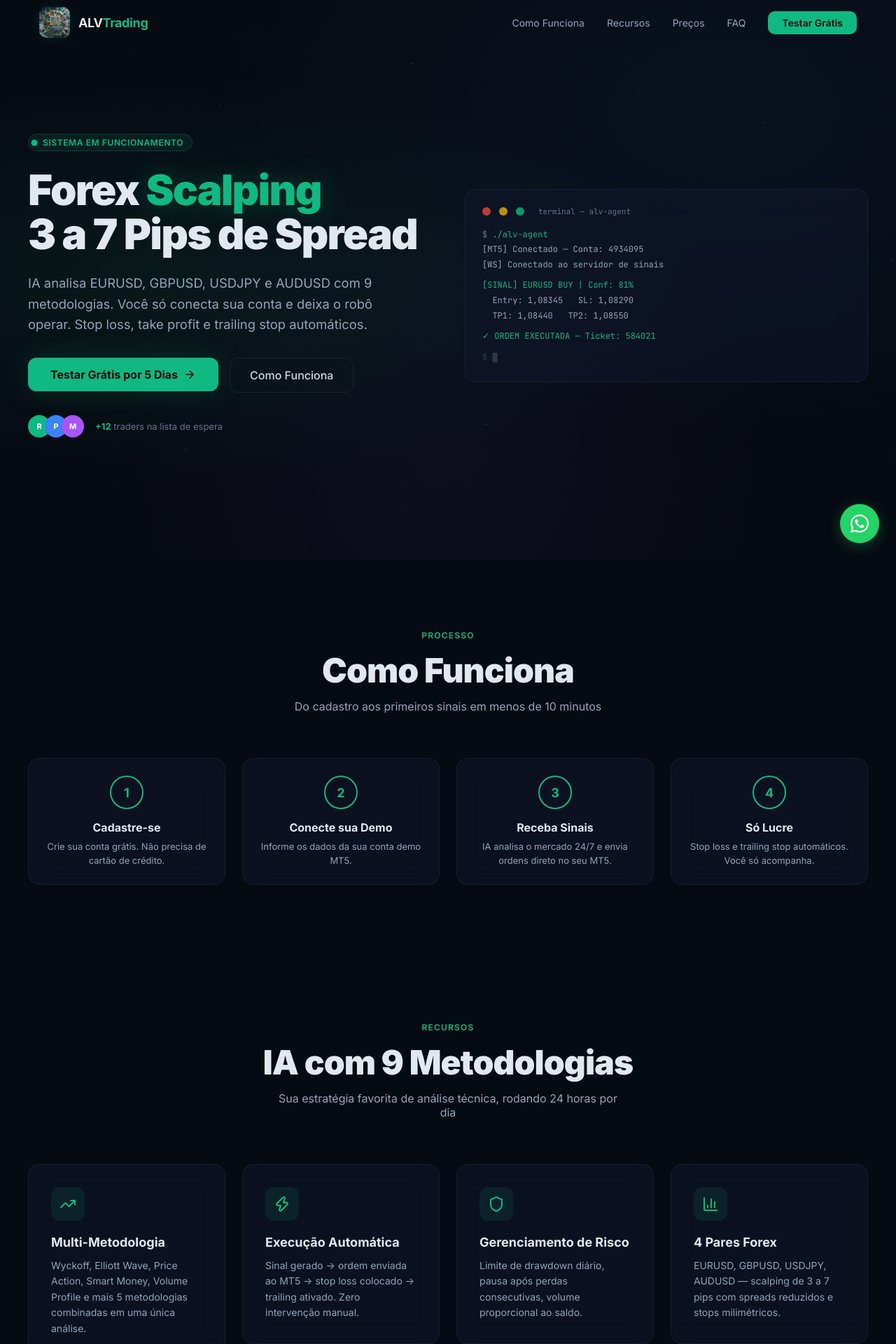
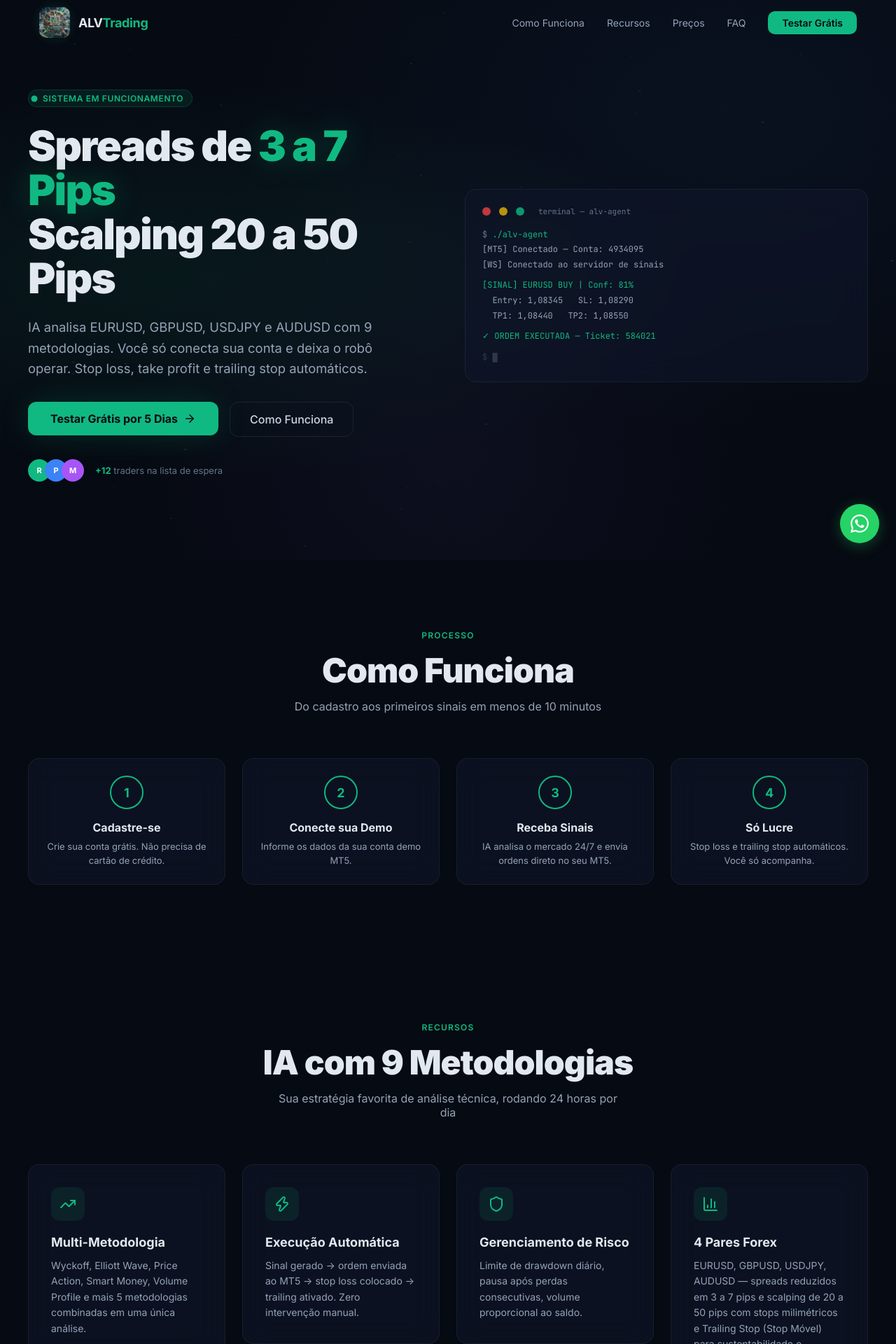
Before and after one commit to ruda2018/alv-trading-saas, a React (Vite) app: page / in a window 1280 px wide. Shown: the top 1920 px of the page at 70% size. Built offline with nearby package versions, Linux system fonts and the light colour scheme.

Commit message:
fix: corrigir texto 4 pares forex (spreads 3-7, scalping 20-50 pips)

```diff
--- a/src/pages/Landing.jsx
+++ b/src/pages/Landing.jsx
@@ -118,8 +118,8 @@ export default function Landing() {
                 </div>
 
                 <h1 style={{ fontSize: 'clamp(2rem, 5vw, 3.75rem)', fontWeight: 900, lineHeight: 1.05, letterSpacing: '-0.03em', marginBottom: 24 }}>
-                  Forex <span style={{ color: 'var(--color-primary)', textShadow: '0 0 40px rgba(16,185,129,0.3)' }}>Scalping</span><br />
-                  3 a 7 Pips de Spread
+                  Spreads de <span style={{ color: 'var(--color-primary)', textShadow: '0 0 40px rgba(16,185,129,0.3)' }}>3 a 7 Pips</span><br />
+                  Scalping 20 a 50 Pips
                 </h1>
 
                 <p style={{ fontSize: 'clamp(0.95rem, 2vw, 1.15rem)', color: '#94a3b8', lineHeight: 1.6, maxWidth: 520, marginBottom: 32 }}>
@@ -243,7 +243,7 @@ export default function Landing() {
               <FeatureCard icon={<TrendingUp size={24} />} title="Multi-Metodologia" desc="Wyckoff, Elliott Wave, Price Action, Smart Money, Volume Profile e mais 5 metodologias combinadas em uma única análise." delay={0} />
               <FeatureCard icon={<Zap size={24} />} title="Execução Automática" desc="Sinal gerado → ordem enviada ao MT5 → stop loss colocado → trailing ativado. Zero intervenção manual." delay={1} />
               <FeatureCard icon={<Shield size={24} />} title="Gerenciamento de Risco" desc="Limite de drawdown diário, pausa após perdas consecutivas, volume proporcional ao saldo." delay={2} />
-              <FeatureCard icon={<BarChart3 size={24} />} title="4 Pares Forex" desc="EURUSD, GBPUSD, USDJPY, AUDUSD — scalping de 3 a 7 pips com spreads reduzidos e stops milimétricos." delay={0} />
+              <FeatureCard icon={<BarChart3 size={24} />} title="4 Pares Forex" desc="EURUSD, GBPUSD, USDJPY, AUDUSD — spreads reduzidos em 3 a 7 pips e scalping de 20 a 50 pips com stops milimétricos e Trailing Stop (Stop Móvel) para sustentabilidade e consistência de cada operação." delay={0} />
               <FeatureCard icon={<Monitor size={24} />} title="Painel ao Vivo" desc="Acompanhe todos os sinais em tempo real pelo painel web. Veja entry, SL, TP e confiança." delay={1} />
               <FeatureCard icon={<Cpu size={24} />} title="Agente Local" desc="Um script Python leve que roda em VPS e conecta seu MT5 ao servidor. Instalação em 2 minutos." delay={2} />
             </div>
```
